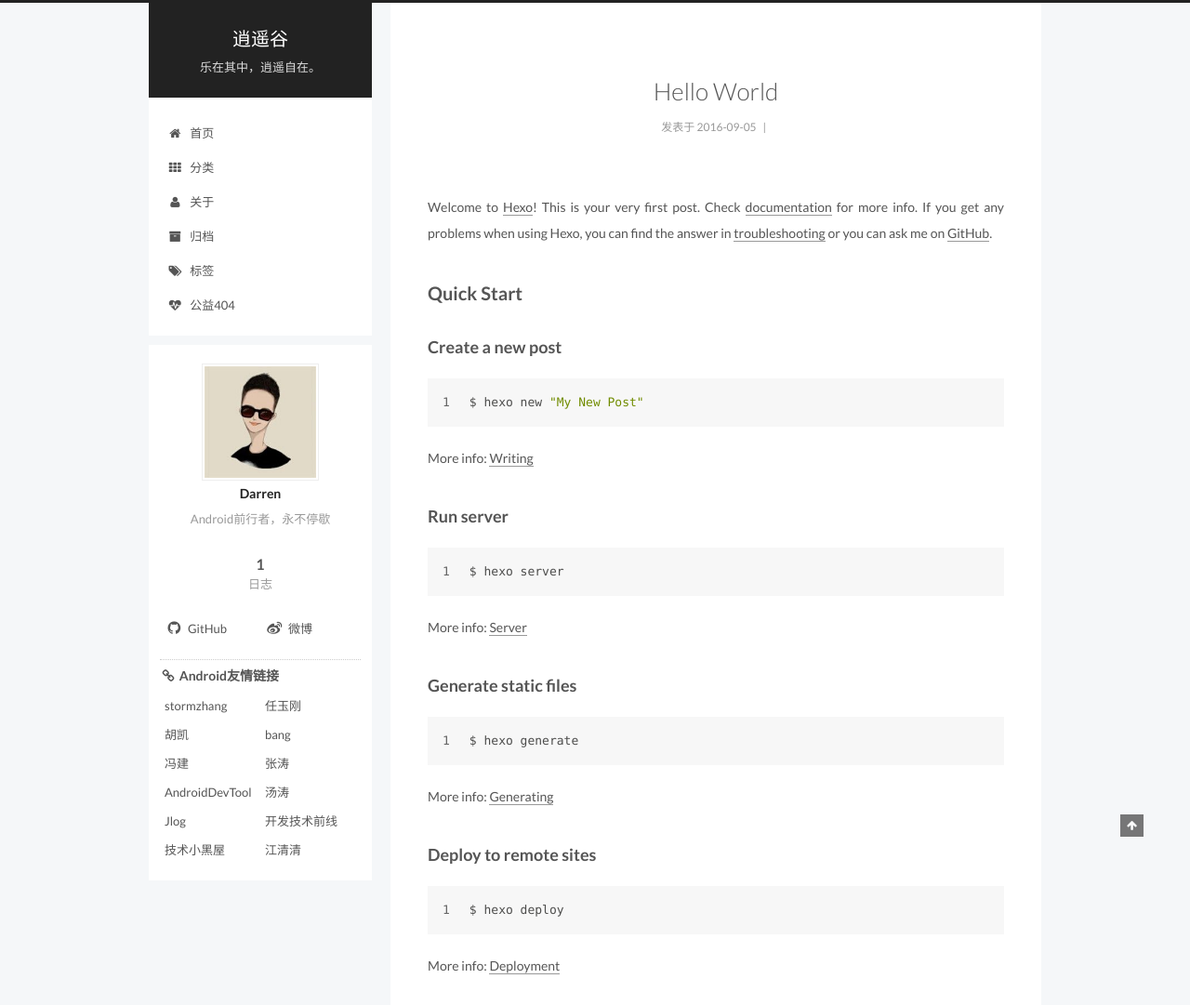
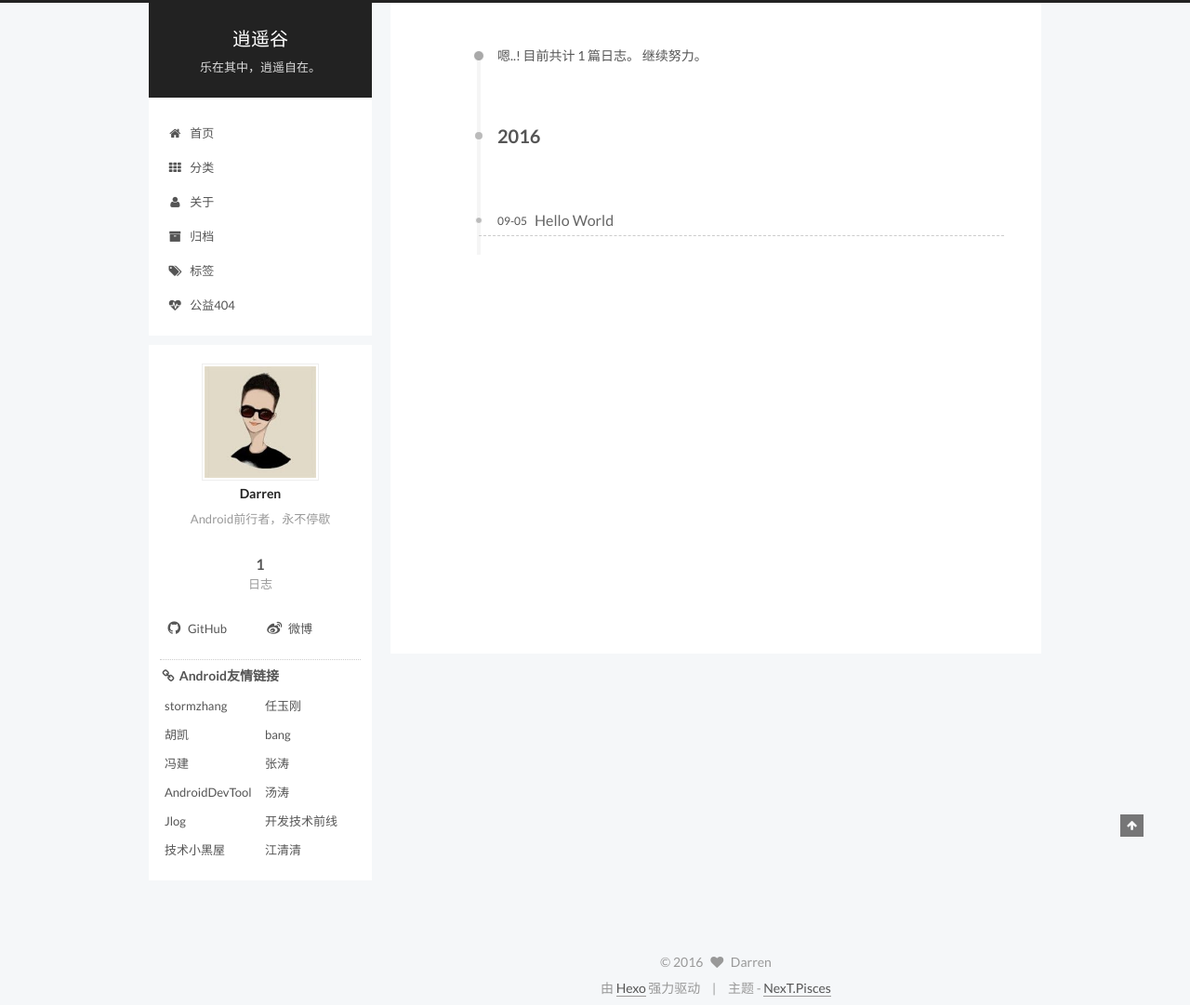
Before and after one commit to many-cat/many-cat.github.io, a plain HTML site: page index.html in a window 1280 px wide. Shown: the top 1081 px of the page at 93% size. Drawn offline with Linux system fonts and the light colour scheme; a script that the page names is missing.

Commit message:
Site updated: 2016-09-09 22:27:52

```diff
--- a/css/main.css
+++ b/css/main.css
@@ -1549,7 +1549,7 @@ pre .javascript .function {
   width: 4px;
   height: 4px;
   border-radius: 50%;
-  background: #8fa3c8;
+  background: #9991ff;
 }
 .links-of-blogroll {
   font-size: 13px;
--- a/index.html
+++ b/index.html
@@ -112,7 +112,7 @@
 
   <link rel="canonical" href="http://yoursite.com/"/>
 
-  <title> 逍遥谷 </title>
+  <title> 归档 | 逍遥谷 </title>
 </head>
 
 <body itemscope itemtype="http://schema.org/WebPage" lang="zh-Hans">
@@ -133,9 +133,7 @@
 
 
 
-  <div class="container one-collumn sidebar-position-left
-   page-home
- ">
+  <div class="container one-collumn sidebar-position-left  page-archive  ">
     <div class="headband"></div>
 
     <header id="header" class="header" itemscope itemtype="http://schema.org/WPHeader">
@@ -242,57 +240,17 @@
         <div class="content-wrap">
           <div id="content" class="content">
 
-  <section id="posts" class="posts-expand">
+
+  <section id="posts" class="posts-collapse">
+    <span class="archive-move-on"></span>
+
+    <span class="archive-page-counter">
 
 
 
 
 
-
-
-
-
-
-  <article class="post post-type-normal " itemscope itemtype="http://schema.org/Article">
-
-
-      <header class="post-header">
-
-
-
-          <h1 class="post-title" itemprop="name headline">
-
-
-
-
-                <a class="post-title-link" href="/2016/09/05/hello-world/" itemprop="url">
-                  Hello World
-                </a>
-
-
-          </h1>
-
-
-        <div class="post-meta">
-          <span class="post-time">
-            <span class="post-meta-item-icon">
-              <i class="fa fa-calendar-o"></i>
-            </span>
-            <span class="post-meta-item-text">发表于</span>
-            <time itemprop="dateCreated" datetime="2016-09-05T17:41:49+08:00" content="2016-09-05">
-              2016-09-05
-            </time>
-          </span>
-
-
-
-
-
-              <span class="post-comments-count">
-                &nbsp; | &nbsp;
-                <a href="/2016/09/05/hello-world/#comments" itemprop="discussionUrl">
-                  <span class="post-comments-count ds-thread-count" data-thread-key="2016/09/05/hello-world/" itemprop="commentsCount"></span>
-                </a>
+      嗯..! 目前共计 1 篇日志。 继续努力。
     </span>
 
 
@@ -303,57 +261,44 @@
 
 
 
+        <div class="collection-title">
+          <h2 class="archive-year motion-element" id="archive-year-2016">2016</h2>
         </div>
-      </header>
-
-
-
-    <div class="post-body" itemprop="articleBody">
 
 
 
 
 
+  <article class="post post-type-normal" itemscope itemtype="http://schema.org/Article">
+    <header class="post-header">
 
+      <h1 class="post-title">
 
-            <p>Welcome to <a href="https://hexo.io/" target="_blank" rel="external">Hexo</a>! This is your very first post. Check <a href="https://hexo.io/docs/" target="_blank" rel="external">documentation</a> for more info. If you get any problems when using Hexo, you can find the answer in <a href="https://hexo.io/docs/troubleshooting.html" target="_blank" rel="external">troubleshooting</a> or you can ask me on <a href="https://github.com/hexojs/hexo/issues" target="_blank" rel="external">GitHub</a>.</p>
-<h2 id="Quick-Start"><a href="#Quick-Start" class="headerlink" title="Quick Start"></a>Quick Start</h2><h3 id="Create-a-new-post"><a href="#Create-a-new-post" class="headerlink" title="Create a new post"></a>Create a new post</h3><figure class="highlight bash"><table><tr><td class="gutter"><pre><div class="line">1</div></pre></td><td class="code"><pre><div class="line">$ hexo new <span class="string">"My New Post"</span></div></pre></td></tr></table></figure>
-<p>More info: <a href="https://hexo.io/docs/writing.html" target="_blank" rel="external">Writing</a></p>
-<h3 id="Run-server"><a href="#Run-server" class="headerlink" title="Run server"></a>Run server</h3><figure class="highlight bash"><table><tr><td class="gutter"><pre><div class="line">1</div></pre></td><td class="code"><pre><div class="line">$ hexo server</div></pre></td></tr></table></figure>
-<p>More info: <a href="https://hexo.io/docs/server.html" target="_blank" rel="external">Server</a></p>
-<h3 id="Generate-static-files"><a href="#Generate-static-files" class="headerlink" title="Generate static files"></a>Generate static files</h3><figure class="highlight bash"><table><tr><td class="gutter"><pre><div class="line">1</div></pre></td><td class="code"><pre><div class="line">$ hexo generate</div></pre></td></tr></table></figure>
-<p>More info: <a href="https://hexo.io/docs/generating.html" target="_blank" rel="external">Generating</a></p>
-<h3 id="Deploy-to-remote-sites"><a href="#Deploy-to-remote-sites" class="headerlink" title="Deploy to remote sites"></a>Deploy to remote sites</h3><figure class="highlight bash"><table><tr><td class="gutter"><pre><div class="line">1</div></pre></td><td class="code"><pre><div class="line">$ hexo deploy</div></pre></td></tr></table></figure>
-<p>More info: <a href="https://hexo.io/docs/deployment.html" target="_blank" rel="external">Deployment</a></p>
+            <a class="post-title-link" href="/2016/09/05/hello-world/" itemprop="url">
 
+                <span itemprop="name">Hello World</span>
 
+            </a>
 
+      </h1>
 
+      <div class="post-meta">
+        <time class="post-time" itemprop="dateCreated"
+              datetime="2016-09-05T17:41:49+08:00"
+              content="2016-09-05" >
+          09-05
+        </time>
       </div>
 
-    <div>
-
-    </div>
-
-    <div>
-
-    </div>
-
-    <footer class="post-footer">
+    </header>
+  </article>
 
 
 
 
 
+  </section>
 
-        <div class="post-eof"></div>
-
-    </footer>
-  </article>
-
-
-
-  </section>
 
 
 
@@ -555,6 +500,7 @@
 
 
 
+
       </div>
     </footer>
 
@@ -623,6 +569,12 @@
 
 
 
+    <script type="text/javascript" id="motion.page.archive">
+      $('.archive-year').velocity('transition.slideLeftIn');
+    </script>
+
+
+
 
 
 
```
Also changed, not shown: 2016/09/05/hello-world/index.html (+15 -8 lines), about/index.html (+1 -0 lines), archives/2016/09/index.html (+1 -0 lines), archives/2016/index.html (+1 -0 lines), archives/index.html (+1 -0 lines), categories/index.html (+10 -2 lines), tags/index.html (+10 -2 lines). Lines whose indentation alone changed are shown as unchanged.
